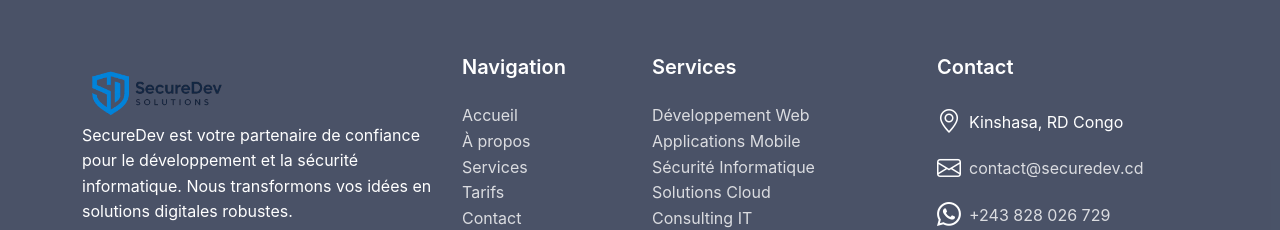
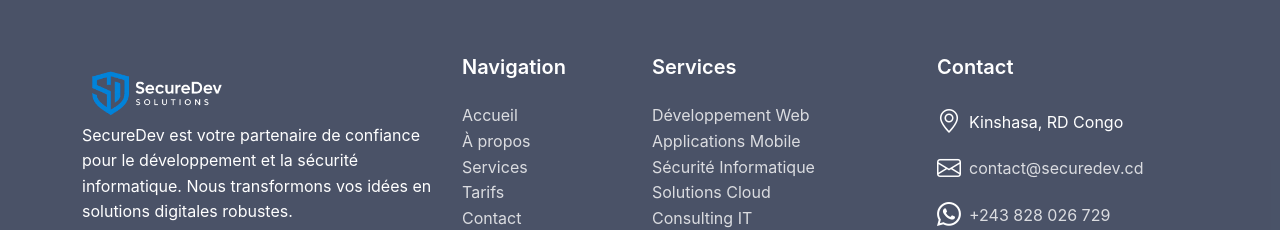
Before and after one commit to crack17o/SecureDev, a React (Vite) app: page / in a window 1280 px wide. Shown: the part 2381-2611 px from the top of the page. Built offline with nearby package versions, Linux system fonts and the light colour scheme; the HTML template or start-up script is replaced by a standard one.

Commit message:
'Commit'

```diff
--- a/src/components/atoms/Logo.jsx
+++ b/src/components/atoms/Logo.jsx
@@ -10,7 +10,7 @@ const Logo = ({ size = 'md', className = '', partie = 'header' }) => {
 
   return (
     <span className={`${sizeClasses[size]} ${className}`}>
-      <img src={pngLogo} alt="SecureDev Logo" width={150}/>
+      <img src={partie=='header' ?pngLogo:pngLogoBlack} alt="SecureDev Logo" width={150}/>
     </span>
   );
 };
```
